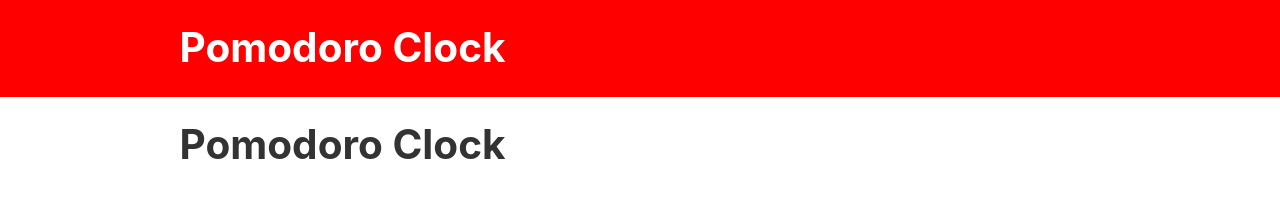
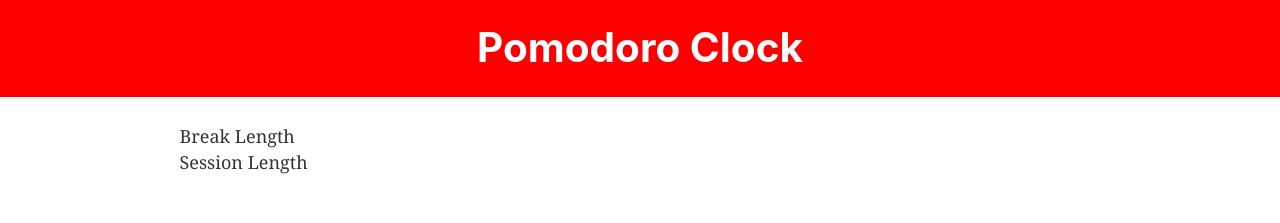
Before and after one commit to osogrizz/pomodoro-clock, a Gatsby site: page / in a window 1280 px wide. Built offline with nearby package versions, Linux system fonts and the light colour scheme; Gatsby itself is replaced by a stand-in of ours.

Commit message:
Added styled components.

```diff
--- a/gatsby-config.js
+++ b/gatsby-config.js
@@ -1,10 +1,11 @@
 module.exports = {
   siteMetadata: {
     title: `Pomodoro Clock`,
-    description: ``,
+    description: `A 'pomodoro' style timer for alternating work and break time.`,
     author: `Leo Torres leohtor@gmail.com`,
   },
   plugins: [
+    `gatsby-plugin-styled-components`,
     `gatsby-plugin-react-helmet`,
     {
       resolve: `gatsby-source-filesystem`,
--- a/package.json
+++ b/package.json
@@ -5,18 +5,21 @@
   "version": "0.1.0",
   "author": "Kyle Mathews <mathews.kyle@gmail.com>",
   "dependencies": {
+    "babel-plugin-styled-components": "^1.10.0",
     "gatsby": "^2.0.76",
     "gatsby-image": "^2.0.20",
     "gatsby-plugin-manifest": "^2.0.9",
     "gatsby-plugin-offline": "^2.0.16",
     "gatsby-plugin-react-helmet": "^3.0.2",
     "gatsby-plugin-sharp": "^2.0.14",
+    "gatsby-plugin-styled-components": "^3.0.4",
     "gatsby-source-filesystem": "^2.0.8",
     "gatsby-transformer-sharp": "^2.1.8",
     "prop-types": "^15.6.2",
     "react": "^16.6.3",
     "react-dom": "^16.6.3",
-    "react-helmet": "^5.2.0"
+    "react-helmet": "^5.2.0",
+    "styled-components": "^4.1.3"
   },
   "keywords": [
     "gatsby"
--- a/src/components/header.js
+++ b/src/components/header.js
@@ -14,6 +14,7 @@ const Header = ({ siteTitle }) => (
         margin: `0 auto`,
         maxWidth: 960,
         padding: `1.45rem 1.0875rem`,
+        textAlign: `center`
       }}
     >
       <h1 style={{ margin: 0 }}>
--- a/src/pages/index.js
+++ b/src/pages/index.js
@@ -1,12 +1,27 @@
 import React from 'react'
+import styled from 'styled-components'
 
 import Layout from '../components/layout'
 import SEO from '../components/seo'
 
+const Wrapper = styled.div`
+  margin 0 auto;
+`
+
+
 const IndexPage = () => (
   <Layout>
     <SEO title="Home" keywords={[`gatsby`, `application`, `react`]} />
-    <h1>Pomodoro Clock</h1>
+    <Wrapper>
+      <div id="break-label">
+          Break Length
+      </div>
+
+      <div id="session-label">
+        Session Length
+      </div>
+
+    </Wrapper>
 
   </Layout>
 )
```
Also changed, not shown: 1 other file.
